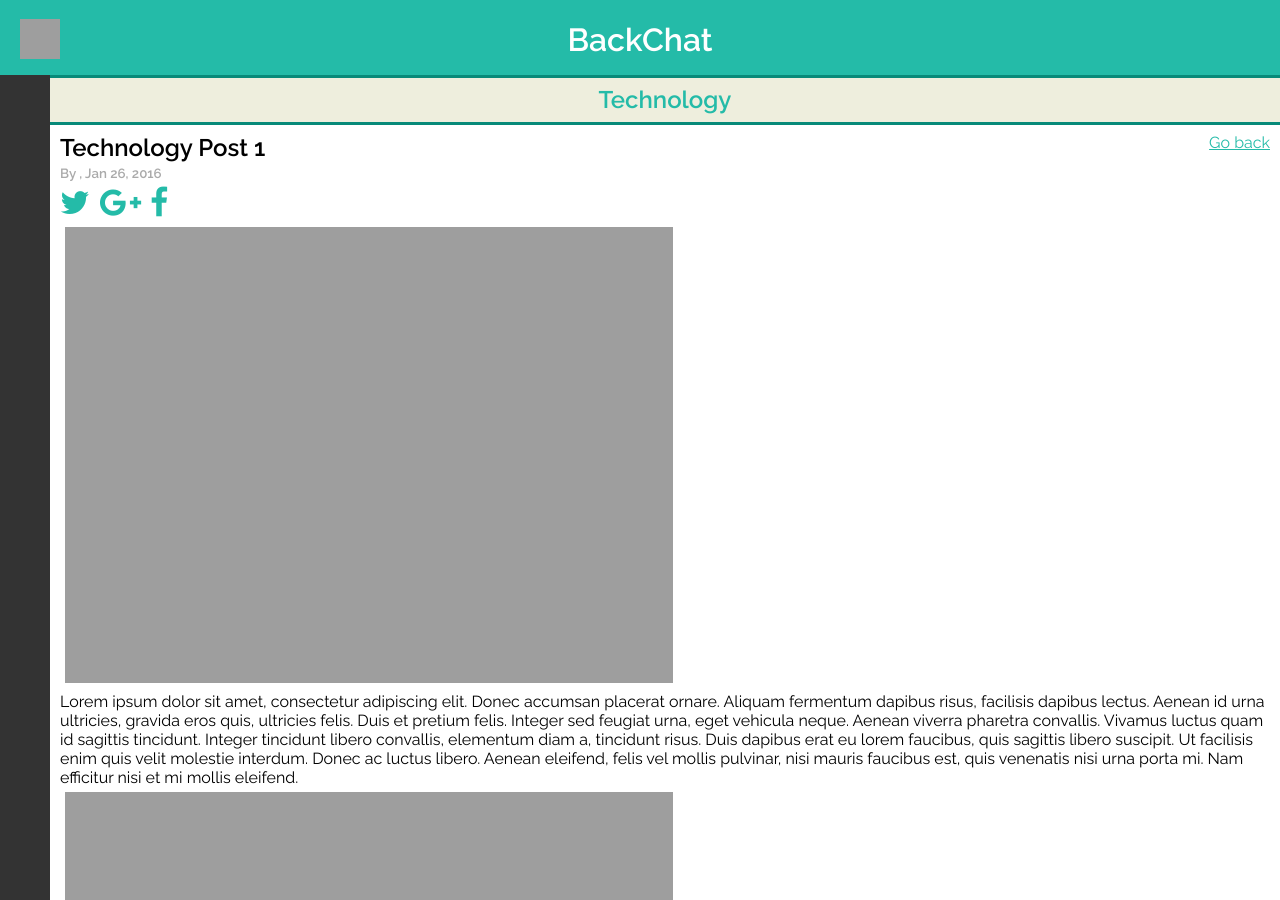
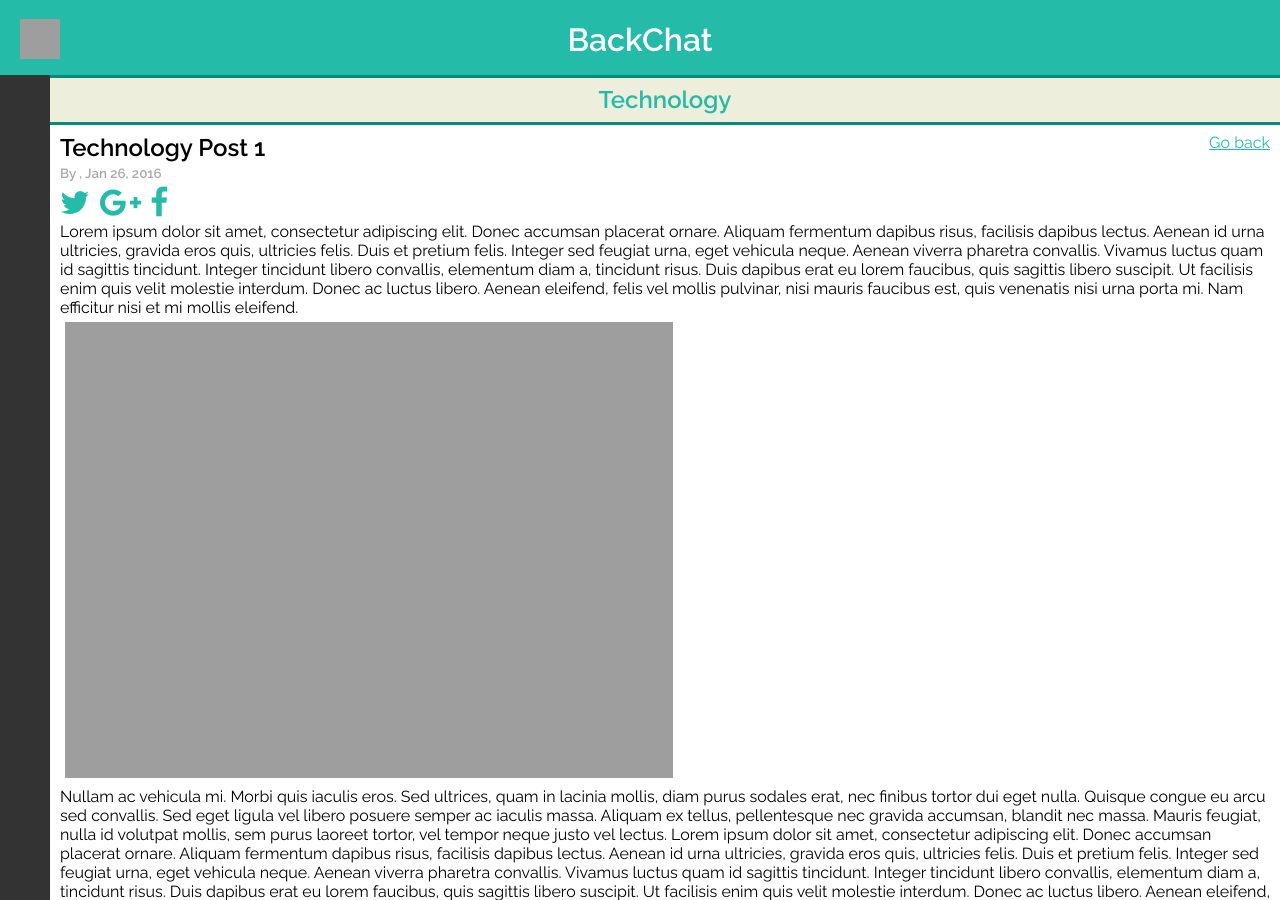
Before and after one commit to Kefwmag/kefwmag.github.io, a Jekyll site: the page built from _posts/2016-01-26-technology-post-1.md, in a window 1280 px wide and 900 px high. Built offline with Jekyll 4.4.1, drawn with Linux system fonts in a browser that asks for light colours; nearby versions of some CDN libraries; grey boxes are pictures that could not be loaded.

Commit message:
Removed the test image from the first line
Because I forgot to in the last commit. I think I qualify as a "total idiot" for doing that, whilst directly commiting to master without testing

```diff
--- a/_posts/2016-01-26-technology-post-1.md
+++ b/_posts/2016-01-26-technology-post-1.md
@@ -4,8 +4,6 @@ title:  "Technology Post 1"
 date:   2016-01-26 13:42:53 +0000
 category: "tech"
 ---
-
-![A huge image]({{ site.url }}/assets/shuttle.jpg)
 
 Lorem ipsum dolor sit amet, consectetur adipiscing elit. Donec accumsan placerat ornare. Aliquam fermentum dapibus risus, facilisis dapibus lectus. Aenean id urna ultricies, gravida eros quis, ultricies felis. Duis et pretium felis. Integer sed feugiat urna, eget vehicula neque. Aenean viverra pharetra convallis. Vivamus luctus quam id sagittis tincidunt. Integer tincidunt libero convallis, elementum diam a, tincidunt risus. Duis dapibus erat eu lorem faucibus, quis sagittis libero suscipit. Ut facilisis enim quis velit molestie interdum. Donec ac luctus libero. Aenean eleifend, felis vel mollis pulvinar, nisi mauris faucibus est, quis venenatis nisi urna porta mi. Nam efficitur nisi et mi mollis eleifend.
 
```
